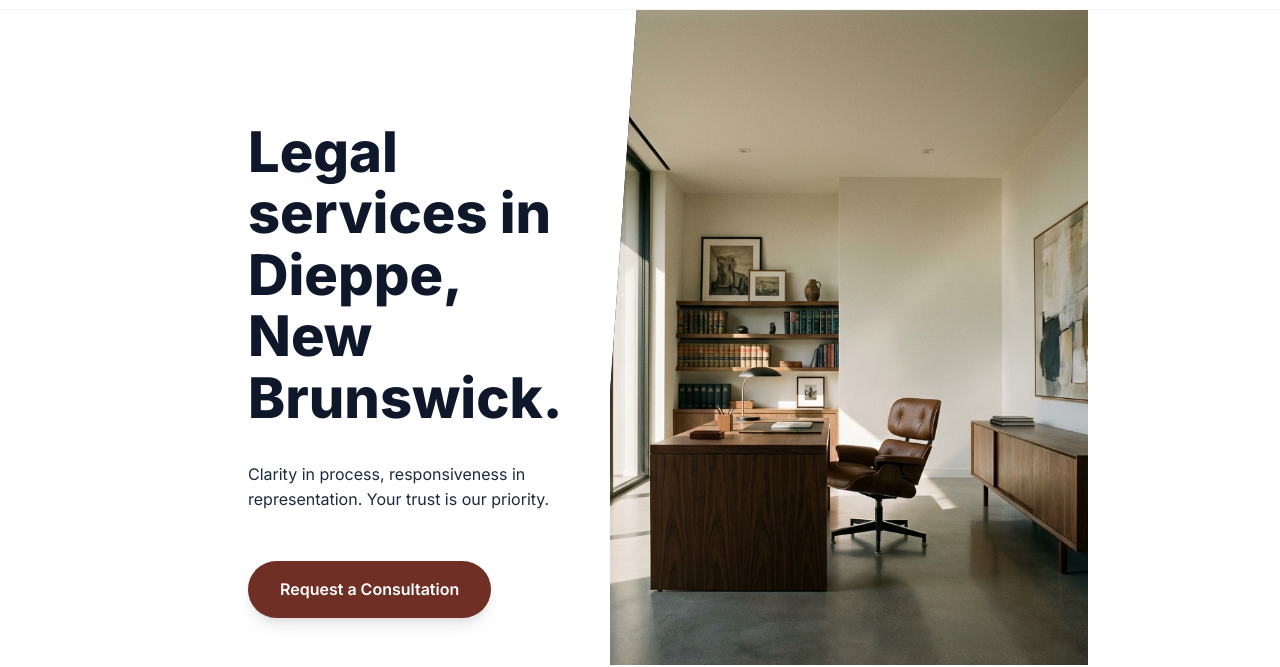
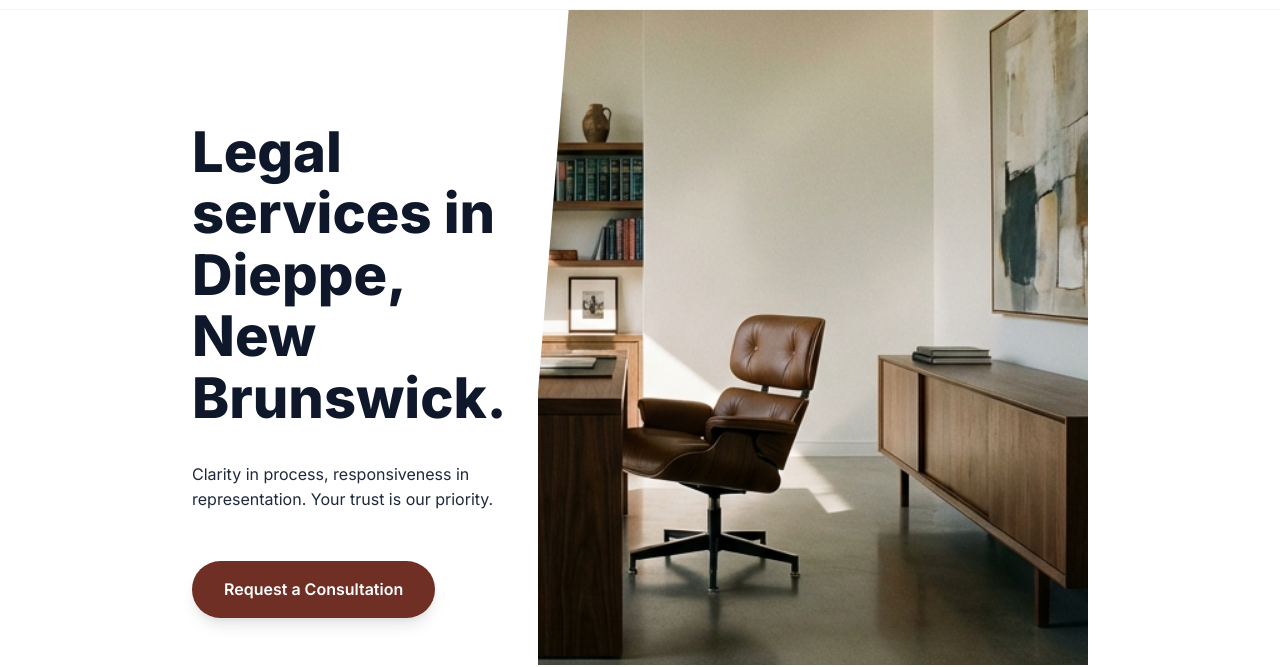
Before and after one commit to solutions-quasar/DroitJurisLaw, a plain HTML site: page index.html in a window 1280 px wide. Shown: the part 135-802 px from the top of the page. Drawn offline with Linux system fonts and the light colour scheme.

Commit message:
Update favicon and fix hero section width alignment

```diff
--- a/about.html
+++ b/about.html
@@ -6,6 +6,7 @@
     <meta name="viewport" content="width=device-width, initial-scale=1.0, viewport-fit=cover">
     <title>About Us | Droit Juris Law</title>
     <link rel="stylesheet" href="styles.css">
+    <link rel="icon" href="assets/images/favicon.png" type="image/png">
     <link href="https://fonts.googleapis.com/css2?family=Inter:wght@400;600;700;800&display=swap" rel="stylesheet">
 </head>
 
--- a/index.html
+++ b/index.html
@@ -11,6 +11,7 @@
     <link rel="preconnect" href="https://fonts.googleapis.com">
     <link rel="preconnect" href="https://fonts.gstatic.com" crossorigin>
     <link href="https://fonts.googleapis.com/css2?family=Inter:wght@400;600;700;800&display=swap" rel="stylesheet">
+    <link rel="icon" href="assets/images/favicon.png" type="image/png">
 </head>
 
 <body>
--- a/styles.css
+++ b/styles.css
@@ -361,13 +361,15 @@ section {
     background: var(--white);
 }
 
-@media (min-width: 1024px) {
-    .hero-content {
-        /* Align content with the 1200px grid used by other sections */
-        padding-left: calc((100vw - 1200px) / 2 + var(--space-4));
-        padding-right: var(--space-12);
-        max-width: 100%;
-    }
+.hero-content {
+    /* Standard padding since container is already constrained */
+    padding-left: 0;
+    padding-right: var(--space-8);
+    max-width: 100%;
+    display: flex;
+    flex-direction: column;
+    justify-content: center;
+}
 }
 
 /* The Clip-Path Visual */
```
Also changed, not shown: contact.html (+1 -0 lines), faq.html (+5 -1 lines), services.html (+1 -0 lines), assets/images/favicon.png (added).
